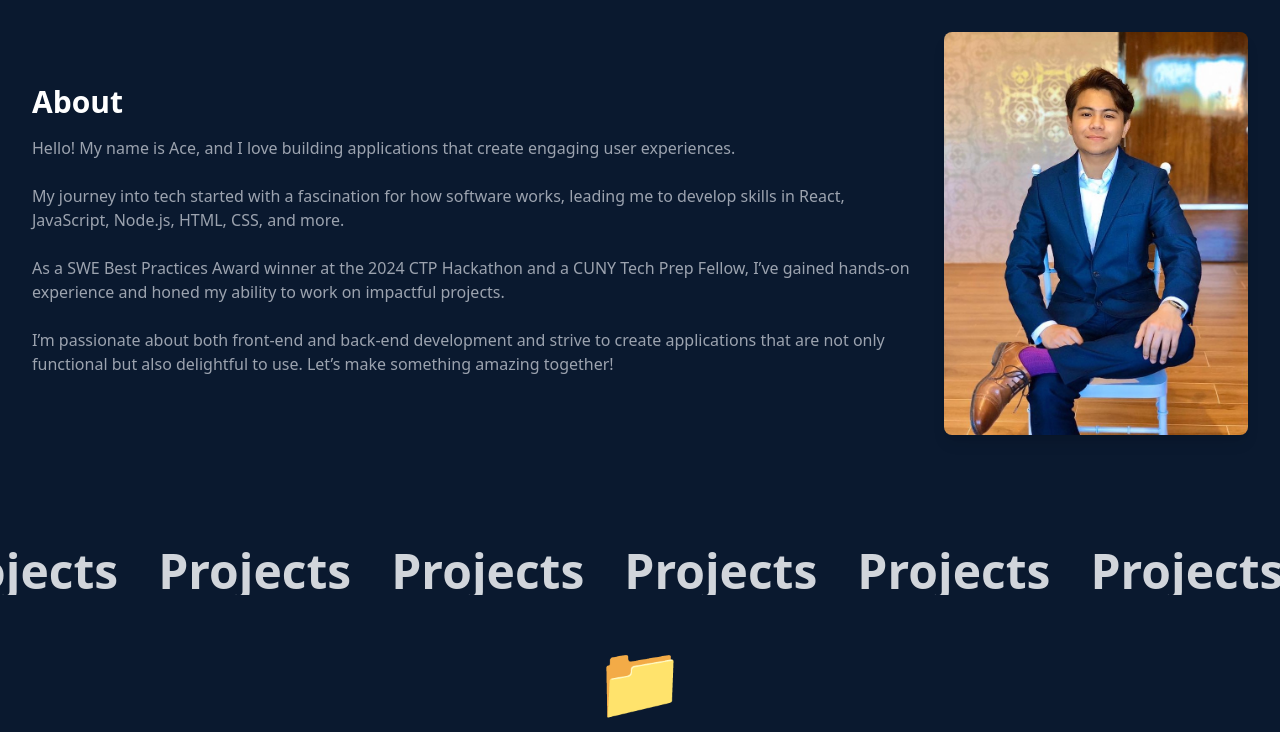
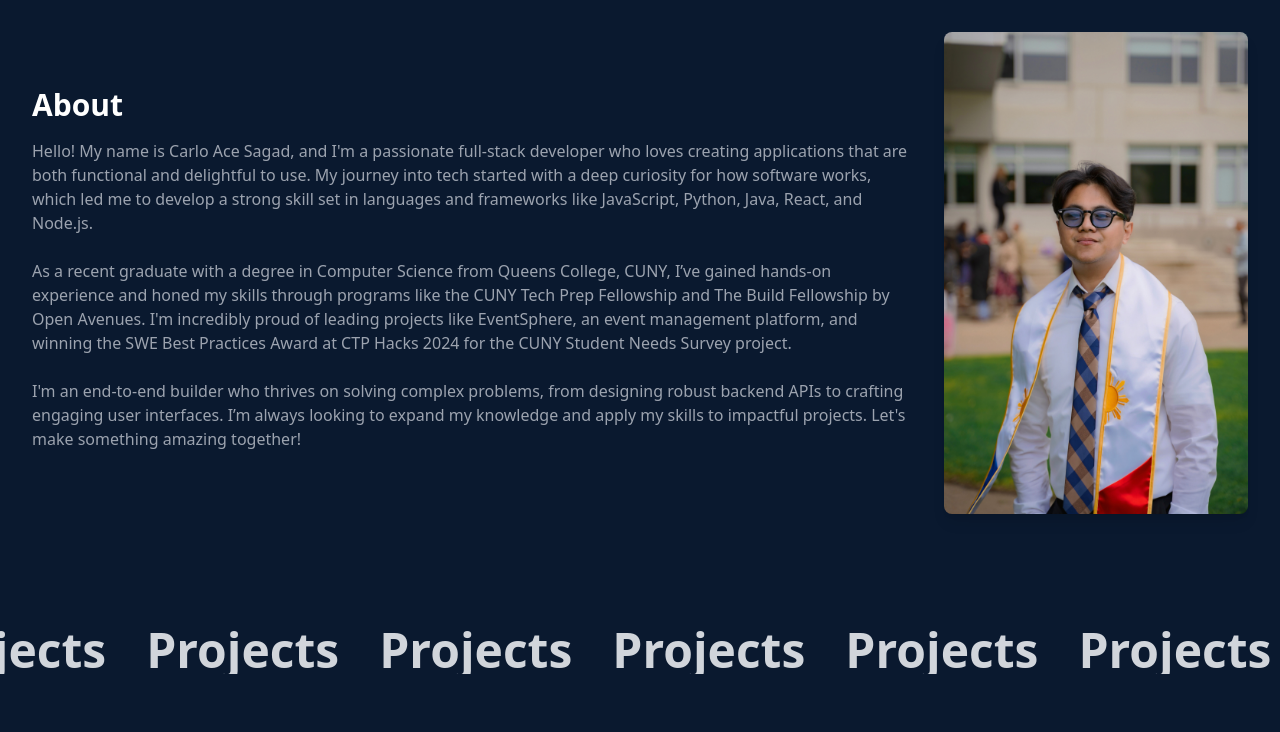
Before and after one commit to carloace16/Portfolio, a React (Vite) app: page / in a window 1280 px wide. Shown: the part 800-1532 px from the top of the page. Built offline with nearby package versions, Linux system fonts and the light colour scheme.

Commit message:
update About section and experiences to reflect recent achievements and roles

```diff
--- a/src/components/About.jsx
+++ b/src/components/About.jsx
@@ -10,23 +10,28 @@ function About() {
         <div className="flex-1 mr-8 mb-8 md:mb-0">
           <h1 className="text-4xl md:text-3xl font-bold mb-4">About</h1>
           <p className="text-lg md:text-base mb-2 text-gray-400">
-            Hello! My name is Ace, and I love building applications that create
-            engaging user experiences.
+            Hello! My name is Carlo Ace Sagad, and I&apos;m a passionate
+            full-stack developer who loves creating applications that are both
+            functional and delightful to use. My journey into tech started with
+            a deep curiosity for how software works, which led me to develop a
+            strong skill set in languages and frameworks like JavaScript,
+            Python, Java, React, and Node.js.
             <br />
             <br />
-            My journey into tech started with a fascination for how software
-            works, leading me to develop skills in React, JavaScript, Node.js,
-            HTML, CSS, and more.
+            As a recent graduate with a degree in Computer Science from Queens
+            College, CUNY, I’ve gained hands-on experience and honed my skills
+            through programs like the CUNY Tech Prep Fellowship and The Build
+            Fellowship by Open Avenues. I&apos;m incredibly proud of leading
+            projects like EventSphere, an event management platform, and winning
+            the SWE Best Practices Award at CTP Hacks 2024 for the CUNY Student
+            Needs Survey project.
             <br />
             <br />
-            As a SWE Best Practices Award winner at the 2024 CTP Hackathon and a
-            CUNY Tech Prep Fellow, I’ve gained hands-on experience and honed my
-            ability to work on impactful projects.
-            <br />
-            <br />
-            I’m passionate about both front-end and back-end development and
-            strive to create applications that are not only functional but also
-            delightful to use. Let’s make something amazing together!
+            I&apos;m an end-to-end builder who thrives on solving complex
+            problems, from designing robust backend APIs to crafting engaging
+            user interfaces. I’m always looking to expand my knowledge and apply
+            my skills to impactful projects. Let&apos;s make something amazing
+            together!
           </p>
         </div>
         <div className="flex-none w-full md:w-1/4">
--- a/src/components/experiences.js
+++ b/src/components/experiences.js
@@ -2,8 +2,37 @@
 const experiences = [
   {
     id: 1,
-    date: "2024 - Present",
-    title: "CUNY Tech Prep Web Development Fellow",
+    date: "Jul 2025 - Present",
+    title: "Software Engineer - Full-Stack Developer",
+    description: [
+      "Developed a personal finance tracker from scratch using React, Next.js, Node.js, and PostgreSQL, allowing users to set budgets, log expenses, and view reports in real time",
+      "Designed and integrated RESTful APIs and a relational database schema to securely manage financial data, improving backend reliability and data integrity",
+      "Collaborated in an agile team to implement full-stack features and deliver a working demo simulating real-world development",
+    ],
+  },
+  {
+    id: 2,
+    date: "May 2025 - Present",
+    title: "Tech Fellow (TIP 102 - Technical Interview Prep)",
+    description: [
+      "Mentored 50+ students in Python-based technical interview prep, guiding them through LeetCode-style problems (arrays, stacks, hash tables, etc) and debugging code to improve problem-solving efficiency",
+      "Collaborated with students in 1:1 mentorship and mock interviews, improving their ability to explain code and troubleshoot errors under time constraints",
+    ],
+  },
+  {
+    id: 3,
+    date: "Mar 2025 - Jun 2025",
+    title: "Software Engineer - Backend",
+    description: [
+      "Designed and implemented backend APIs using Node.js, Express, and Zoom Webhooks to track Zoom events (join, leave, rejoin), reducing manual TA workload",
+      "Collaborated on building a real-time dashboard with React and PostgreSQL, enabling instructors to monitor and export attendance records",
+      "Added advanced filtering and search features to improve usability and streamline attendance review by meeting",
+    ],
+  },
+  {
+    id: 4,
+    date: "Jul 2024 - Dec 2024",
+    title: "Software Engineering - Full Stack Development Fellow",
     description: [
       "Gained hands-on experience in web development through a rigorous curriculum focused on both front-end and back-end technologies, including React, Tailwind CSS, and Node.js.",
       "Collaborated on team projects that emphasized best practices in software engineering, contributing to the successful development of user-friendly applications and websites.",
@@ -12,7 +41,7 @@ const experiences = [
     ],
   },
   {
-    id: 2,
+    id: 5,
     date: "CTP Hackathon 2024",
     title: "CTP Hackathon 2024 Winner (SWE Best Practices Award)",
     description: [
@@ -23,8 +52,8 @@ const experiences = [
     ],
   },
   {
-    id: 3,
-    date: "February 2024 – May 2024",
+    id: 6,
+    date: "Feb 2024 - May 2024",
     title: "Product/Website Tester Intern",
     company: "Sparc.world (Remote)",
     description: [
```
Also changed, not shown: public/Profile.jpg.
